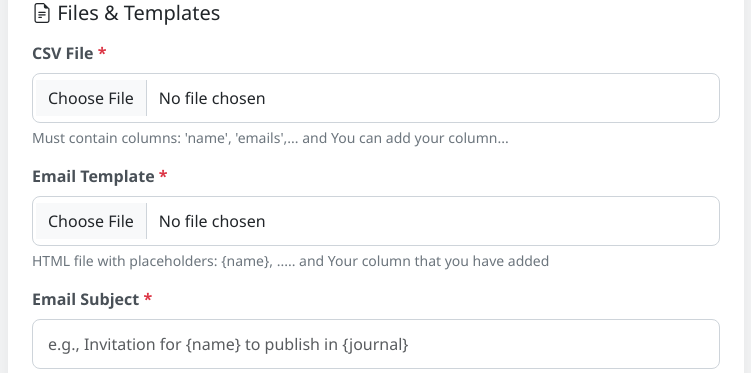
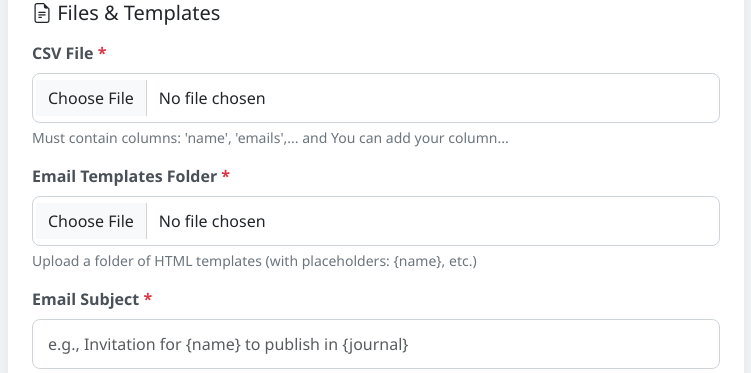
Before and after one commit to arupa444/web-scraping-info-of-authors-though-API-to-automate-the-mailing, a FastAPI app: page / in a window 1280 px wide. Shown: the part 461-834 px from the top of the page, without its empty margins (264-1015 px from the left). Run offline with FastAPI, Linux system fonts and the light colour scheme.

Commit message:
Update upload_form.html

```diff
--- a/templates/upload_form.html
+++ b/templates/upload_form.html
@@ -34,11 +34,13 @@ that gonna run without, you can directly use the company <b>LAN</b>{% endblock %
                             </div>
                         </div>
                         <div class="mb-3">
-                            <label for="email_template_file" class="form-label required-field">Email Template</label>
-                            <input type="file" class="form-control" id="email_template_file" name="email_template_file"
-                                accept=".html" required>
-                            <div class="form-text">HTML file with placeholders: {name}, ..... and Your column that you
-                                have added</div>
+                            <label for="email_template_files" class="form-label required-field">Email Templates
+                                Folder</label>
+                            <input type="file" class="form-control" id="email_template_files"
+                                name="email_template_files" webkitdirectory directory accept=".html" required>
+                            <div class="form-text">
+                                Upload a folder of HTML templates (with placeholders: {name}, etc.)
+                            </div>
                         </div>
                         <div class="mb-3">
                             <label for="subjectForEmail" class="form-label required-field">Email Subject</label>
```
